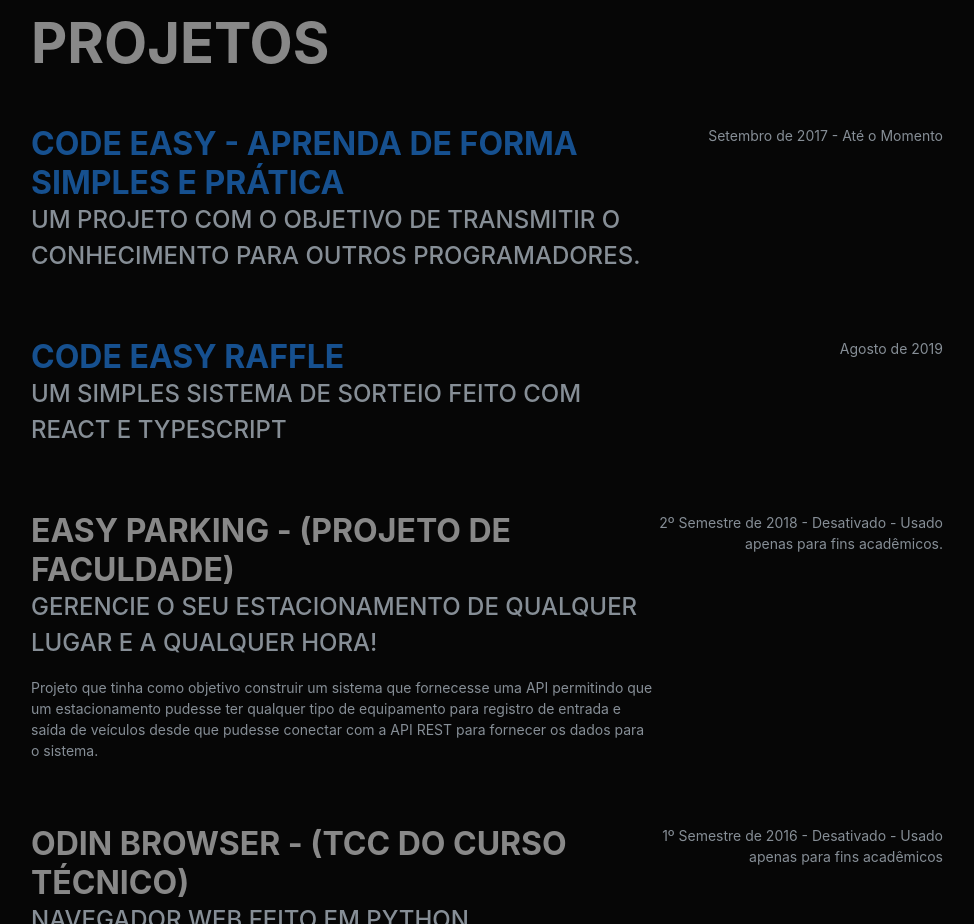
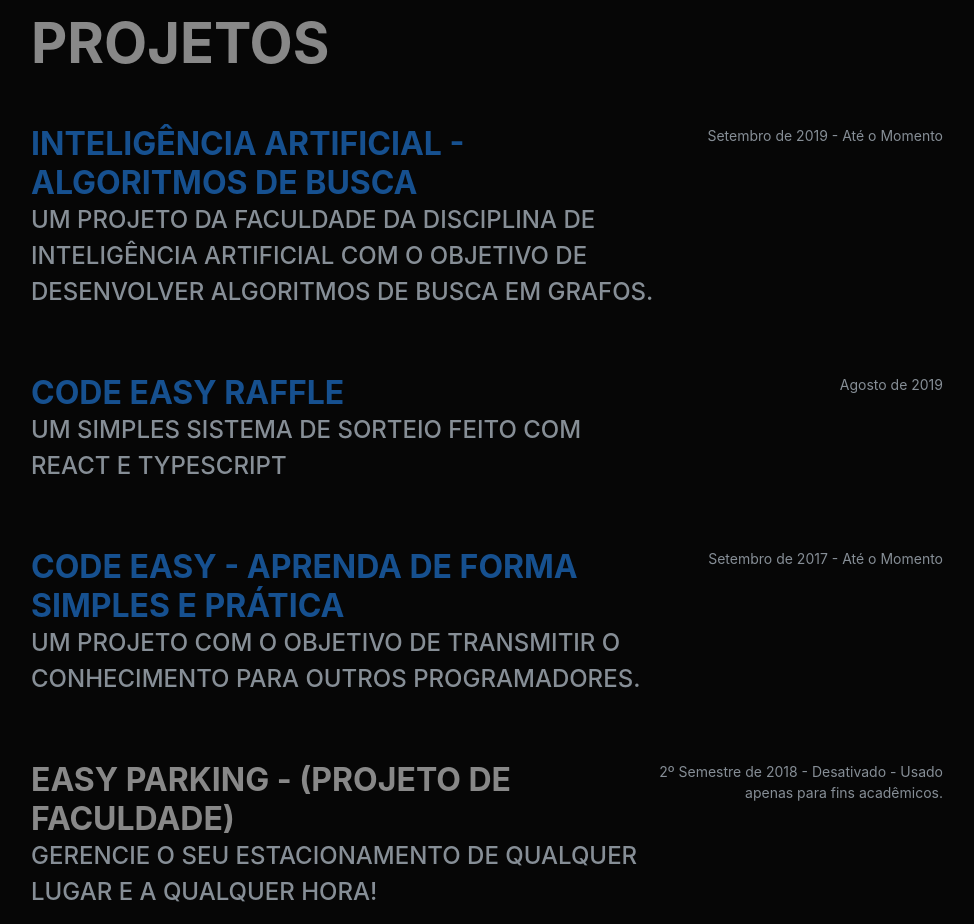
Before and after one commit to frv-dev/frv-dev.github.com, a plain HTML site: page index.html in a window 1280 px wide. Shown: the part 1640-2564 px from the top of the page, without its empty margins (289-1263 px from the left). Drawn offline with Linux system fonts and the light colour scheme; a web font is replaced by a local one.

Commit message:
Adicionando o projeto de IA

```diff
--- a/index.html
+++ b/index.html
@@ -132,11 +132,11 @@
 
         <div class="resume-item d-flex flex-column flex-md-row justify-content-between mb-5">
           <div class="resume-content">
-            <h3 class="mb-0"><a href="https://codeeasy.com.br" target="_blank">Code Easy - Aprenda de Forma Simples e Prática</a></h3>
-            <div class="subheading mb-3">Um projeto com o objetivo de transmitir o conhecimento para outros programadores.</div>
+            <h3 class="mb-0"><a href="https://github.com/frv-dev/IA---Algoritmos-de-Busca" target="_blank">Inteligência Artificial - Algoritmos de Busca</a></h3>
+            <div class="subheading mb-3">Um projeto da faculdade da disciplina de inteligência artificial com o objetivo de desenvolver algoritmos de busca em grafos.</div>
           </div>
           <div class="resume-date text-md-right">
-            <span>Setembro de 2017 - Até o Momento</span>
+            <span>Setembro de 2019 - Até o Momento</span>
           </div>
         </div>
 
@@ -147,6 +147,16 @@
           </div>
           <div class="resume-date text-md-right">
             <span>Agosto de 2019</span>
+          </div>
+        </div>
+
+        <div class="resume-item d-flex flex-column flex-md-row justify-content-between mb-5">
+          <div class="resume-content">
+            <h3 class="mb-0"><a href="https://codeeasy.com.br" target="_blank">Code Easy - Aprenda de Forma Simples e Prática</a></h3>
+            <div class="subheading mb-3">Um projeto com o objetivo de transmitir o conhecimento para outros programadores.</div>
+          </div>
+          <div class="resume-date text-md-right">
+            <span>Setembro de 2017 - Até o Momento</span>
           </div>
         </div>
 
```
